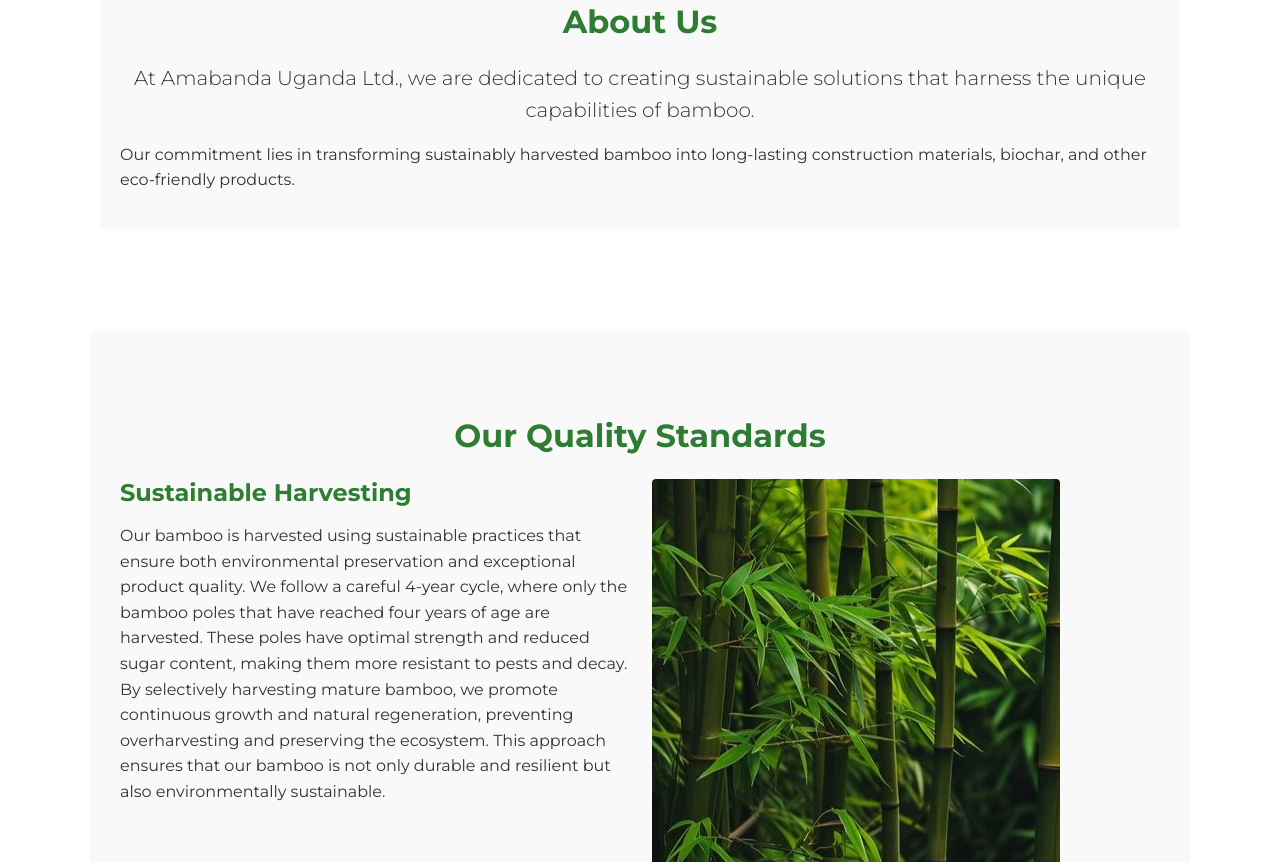
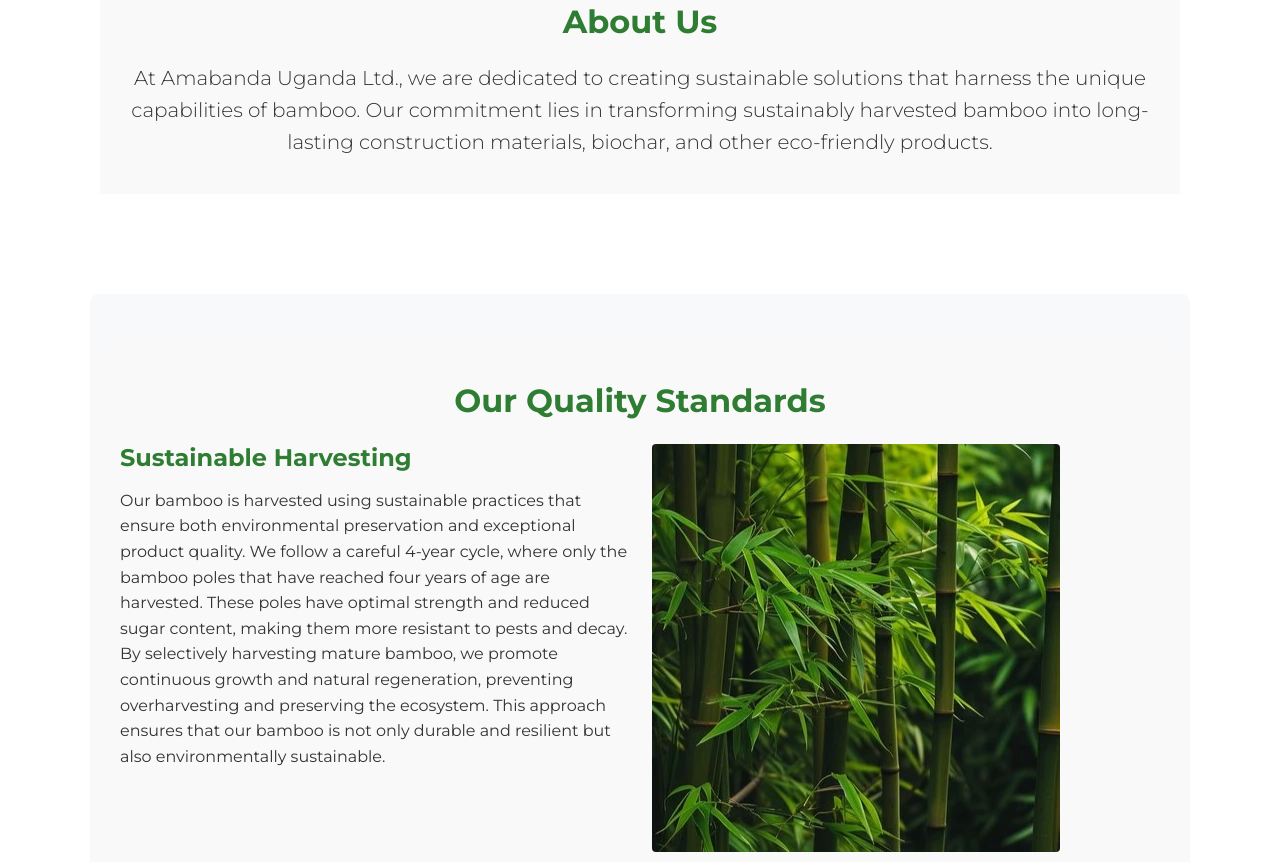
Before and after one commit to KnDjoshua/amabandaugandaltd, a plain HTML site: page index.html in a window 1280 px wide. Shown: the part 988-1850 px from the top of the page. Drawn offline with nearby package versions, Linux system fonts and the light colour scheme.

Commit message:
Update index.html

```diff
--- a/index.html
+++ b/index.html
@@ -147,10 +147,11 @@ document.addEventListener("click", (e) => {
       <p class="lead text-center" data-aos="fade-left">
         At Amabanda Uganda Ltd., we are dedicated to creating sustainable solutions that harness the unique capabilities
         of bamboo.
-      </p>
-      <p data-aos="fade-up" class="animate__animated animate__fadeIn animate__delay-2s">
+
         Our commitment lies in transforming sustainably harvested bamboo into long-lasting construction materials,
         biochar, and other eco-friendly products.
+      </p>
+
       </p>
     </div>
   </section>
@@ -670,7 +671,7 @@ document.addEventListener("click", (e) => {
       <br><br>
       <h1 class="text-center sectionHeader"><span class="custom-underline"> Contuct Us</span></h1>
       <p style="color: #388e3c;" class="lead text-center">
-        <script src="https://cdn.lordicon.com/lordicon.js"></scrip>
+        <script src="https://cdn.lordicon.com/lordicon.js"></scrip >
         <a style="padding-right: 35px;" href="mailto:"><lord-icon src="https://cdn.lordicon.com/dpggoewm.json"
             trigger="loop" delay="1500" state="in-assembly" colors="primary:#4bb3fd,secondary:#ebe6ef,tertiary:#0a5c15"
             style="width:50px;height:50px">
```
Lines whose indentation alone changed are shown as unchanged.
